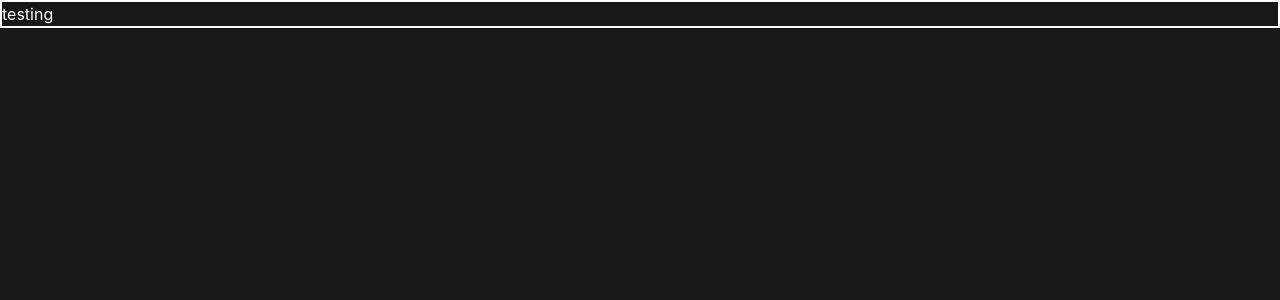
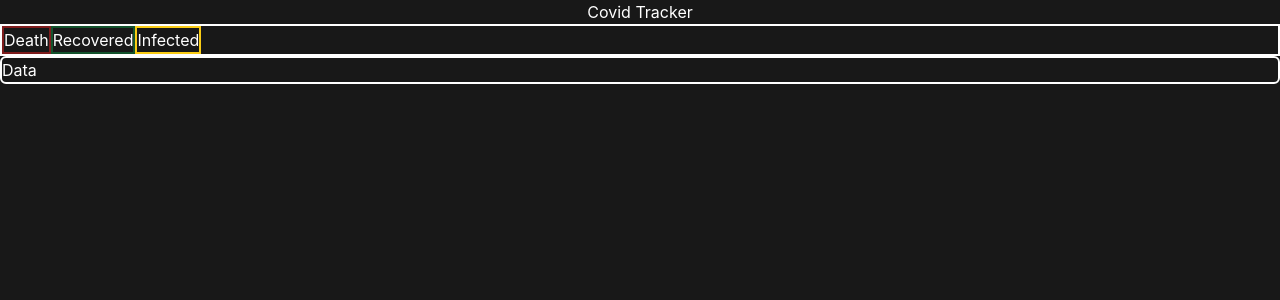
Before and after one commit to Killdroid2342/covid-tracker, a React (Vite) app: page / in a window 1280 px wide. Shown: the top 300 px of the page. Built offline with nearby package versions, Linux system fonts and the light colour scheme.

Commit message:
added basic jsx

```diff
--- a/src/App.tsx
+++ b/src/App.tsx
@@ -1,5 +1,17 @@
+import React from 'react';
+
 function App() {
-  return <div className='border-2 border-white text-white'>testing</div>;
+  return (
+    <React.Fragment>
+      <h1 className='text-center text-white'>Covid Tracker</h1>
+      <div className='border-2 border-white flex flex-row'>
+        <div className='text-white border-2 border-red-900'>Death</div>
+        <div className='text-white border-2 border-green-900'>Recovered</div>
+        <div className='text-white border-2 border-yellow-400'>Infected</div>
+      </div>
+      <div className='text-white border-2 border-white rounded-md'>Data</div>
+    </React.Fragment>
+  );
 }
 
 export default App;
```
